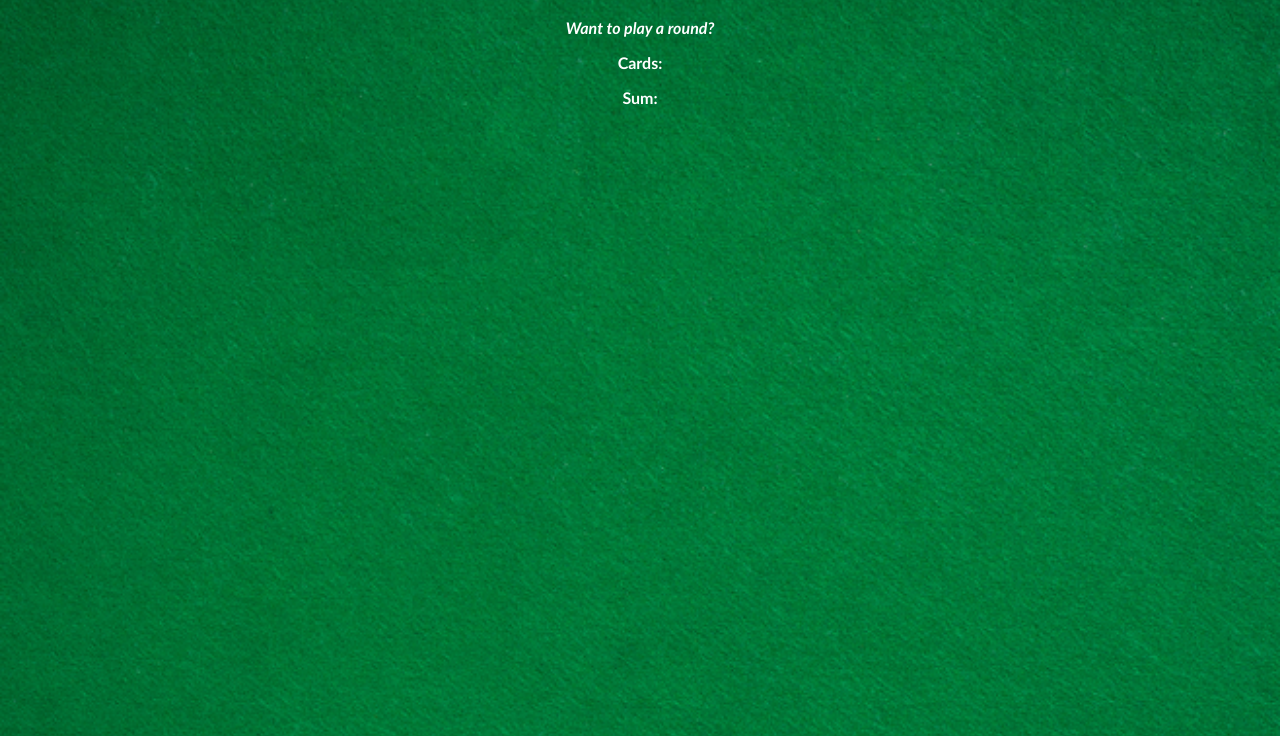
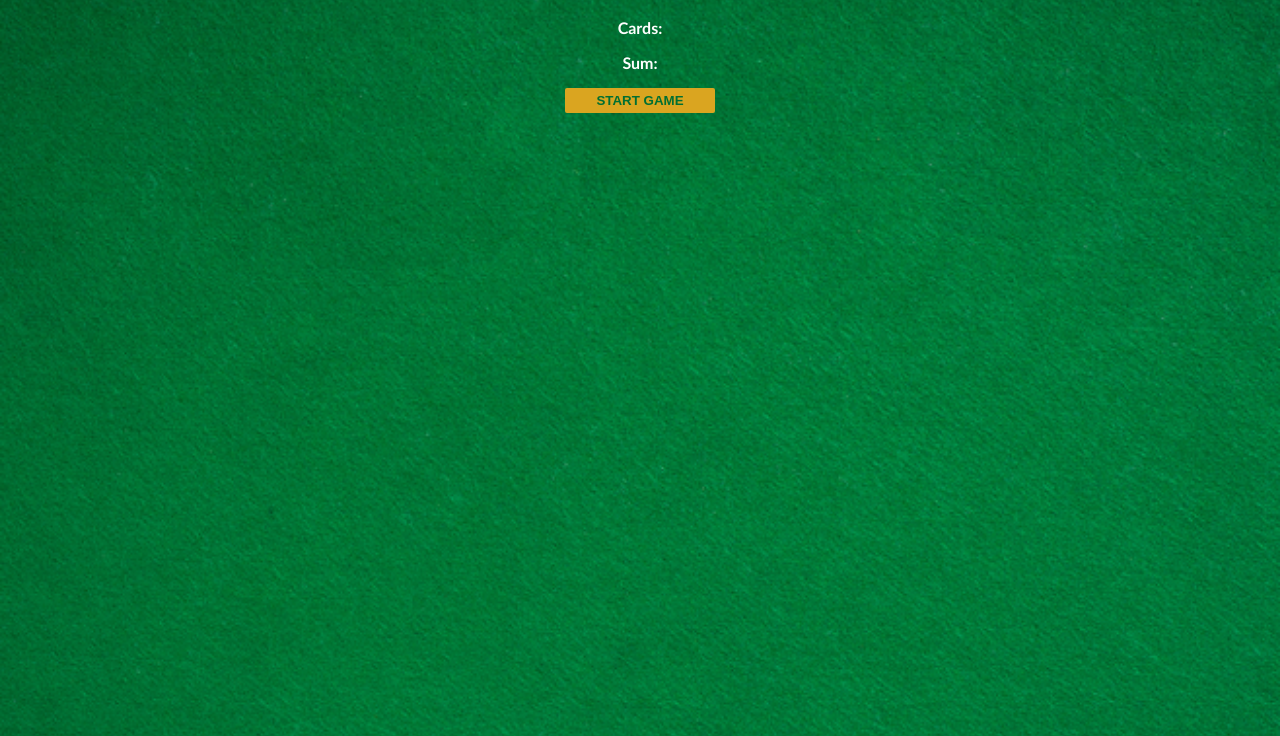
Before and after one commit to AshfakAhmath/scrimba-javascript-challenges, a plain HTML site: page 03-blackjack-game/index.html in a window 1280 px wide. Shown: the part 64-800 px from the top of the page. Drawn offline with Linux system fonts and the light colour scheme.

Commit message:
Initialize Blackjack Game: set up HTML structure, implement game logic in JavaScript, and style button in CSS

```diff
--- a/03-blackjack-game/index.html
+++ b/03-blackjack-game/index.html
@@ -8,9 +8,10 @@
 </head>
 <body>
     <h1>Blackjack</h1>
-    <p id="message-el">Want to play a round?</p>
+    <p id="message-el"></p>
     <p>Cards: </p>
     <p>Sum: </p>
+    <button onclick="startGame()">START GAME</button>
     <script src="script.js"></script>
 </body>
 </html>
--- a/03-blackjack-game/script.js
+++ b/03-blackjack-game/script.js
@@ -4,7 +4,10 @@ let sum = firstCard + secondCard;
 let hasBlackJack = false;
 let isAlive = true;
 let message = "";
+let messageEl = document.getElementById("message-el")
+console.log(messageEl)
 
+function startGame() {
   if (sum <= 20) {
     message = "Do you want to draw a new card? 🙂";
   } else if (sum === 21) {
@@ -15,4 +18,5 @@ if (sum <= 20) {
     isAlive = false;
   }
 
-console.log(message);
+  messageEl.textContent = message;
+}
--- a/03-blackjack-game/style.css
+++ b/03-blackjack-game/style.css
@@ -12,3 +12,14 @@ h1{
 #message-el{
     font-style: italic;
 }
+button{
+    color: #016f32;
+    font-weight: bold;
+    padding-top: 5px;
+    padding-bottom: 5px;
+    width: 150px;
+    background-color: goldenrod;
+    border: none;
+    border-radius: 2px;
+    cursor: pointer;
+}
```
Lines whose indentation alone changed are shown as unchanged.
